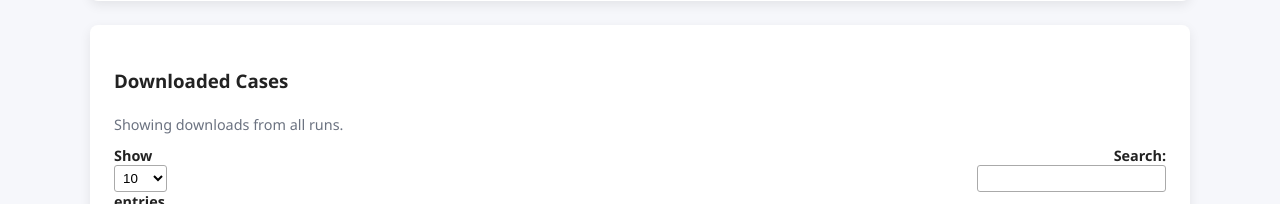
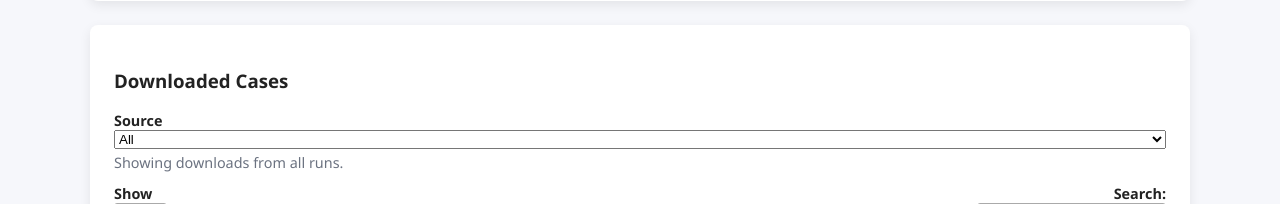
Before and after one commit to TehMM/bailiikc, a Flask app: template app/templates/report.html in a window 1280 px wide. Shown: the part 1255-1459 px from the top of the page. Run offline with Flask 3, Linux system fonts and the light colour scheme; the template is opened without the code that fills it, so the values that code supplies are empty; parts of the project's set-up code (start-up, migrations or seed data) failed here and were passed over; some libraries are stand-ins or nearby versions.

Commit message:
Resolve remaining conflicts and add downloads source filter

```diff
--- a/app/scraper/db_reporting.py
+++ b/app/scraper/db_reporting.py
@@ -551,7 +551,7 @@ def get_download_rows_for_run(
     run_id: Optional[int] = None,
     status_filter: Optional[str] = None,
     *,
-    source: Optional[str] = None,
+    source: str | None = None,
 ) -> List[Dict[str, Any]]:
     """Return download rows for the given run, optionally filtered by status/source."""
 
--- a/app/templates/report.html
+++ b/app/templates/report.html
@@ -118,6 +118,17 @@
     </details>
     {% endif %}
     {% endif %}
+    <div class="table-actions">
+        <label for="downloaded-cases-source-filter">
+            Source
+            <select id="downloaded-cases-source-filter">
+                <option value="">All</option>
+                {% for source in available_sources %}
+                <option value="{{ source }}">{{ source }}</option>
+                {% endfor %}
+            </select>
+        </label>
+    </div>
     <div class="table-scroll">
         <p id="downloads-context-label" class="muted-text">Showing downloads from all runs.</p>
         <table id="downloaded-cases" class="display compact" style="width:100%">
@@ -166,6 +177,7 @@ $(function() {
     const runsSourceFilter = $('#runs-source-filter');
     const runSummaryContent = $('#run-summary-content');
     const downloadsContextLabel = $('#downloads-context-label');
+    let reloadDownloadsForRun = () => {};
     const summaryUrlTemplate = '{{ url_for('api_db_run_summary', run_id=0) }}';
     const summaryUrlForId = (runId) => summaryUrlTemplate.replace('/0/summary', `/${runId}/summary`);
     if (runsTableEl.length) {
@@ -308,17 +320,24 @@ $(function() {
             const rowData = runsTable.row(this).data();
             if (rowData && rowData.id) {
                 fetchRunSummary(rowData.id);
+                reloadDownloadsForRun(rowData.id, rowData.target_source);
             }
         });
     }
 
     const downloadsTableEl = $('#downloaded-cases');
+    const downloadsSourceFilter = $('#downloaded-cases-source-filter');
+    let selectedDownloadsRunId = null;
+
+    if (downloadsTableEl.length) {
         const downloadsApiBase = '{{ url_for('api_db_downloaded_cases') }}';
-    const downloadsUrlForRun = (runId, source) => {
+
+        const downloadsUrlForSelection = () => {
             const params = new URLSearchParams();
-        if (runId) {
-            params.set('run_id', runId);
+            if (selectedDownloadsRunId) {
+                params.set('run_id', selectedDownloadsRunId);
             }
+            const source = downloadsSourceFilter.val();
             if (source) {
                 params.set('source', source);
             }
@@ -326,29 +345,20 @@ $(function() {
             return `${downloadsApiBase}?${params.toString()}`;
         };
 
-    const updateDownloadsContextLabel = (runId, source) => {
+        const updateDownloadsContextLabel = (runId, sourceLabel) => {
             if (!downloadsContextLabel.length) {
                 return;
             }
             if (!runId) {
                 downloadsContextLabel.text('Showing downloads from all runs.');
             } else {
-            downloadsContextLabel.text(`Showing downloads for run #${runId}${source ? ` (${source})` : ''}.`);
+                const sourceText = sourceLabel || downloadsSourceFilter.val() || 'default';
+                downloadsContextLabel.text(`Showing downloads for run #${runId}${sourceText ? ` (${sourceText})` : ''}.`);
             }
         };
 
-    let downloadsTable = null;
-    const reloadDownloadsForRun = (runId, source) => {
-        if (!downloadsTable) {
-            return;
-        }
-        downloadsTable.ajax.url(downloadsUrlForRun(runId, source)).load();
-        updateDownloadsContextLabel(runId, source);
-    };
-
-    if (downloadsTableEl.length) {
-        downloadsTable = downloadsTableEl.DataTable({
-            ajax: downloadsUrlForRun(null, null),
+        const downloadsTable = downloadsTableEl.DataTable({
+            ajax: downloadsUrlForSelection(),
             deferRender: true,
             scrollY: '50vh',
             scroller: true,
@@ -372,6 +382,19 @@ $(function() {
                 { data: 'actions_token', title: 'Actions Token' }
             ]
         });
+
+        downloadsSourceFilter.on('change', function() {
+            downloadsTable.ajax.url(downloadsUrlForSelection()).load();
+            updateDownloadsContextLabel(selectedDownloadsRunId, downloadsSourceFilter.val());
+        });
+
+        reloadDownloadsForRun = (runId, sourceLabel) => {
+            selectedDownloadsRunId = runId;
+            downloadsTable.ajax.url(downloadsUrlForSelection()).load();
+            updateDownloadsContextLabel(runId, sourceLabel || downloadsSourceFilter.val());
+        };
+
+        updateDownloadsContextLabel(null, downloadsSourceFilter.val());
     }
 });
 </script>
```
Lines whose indentation alone changed are shown as unchanged.
